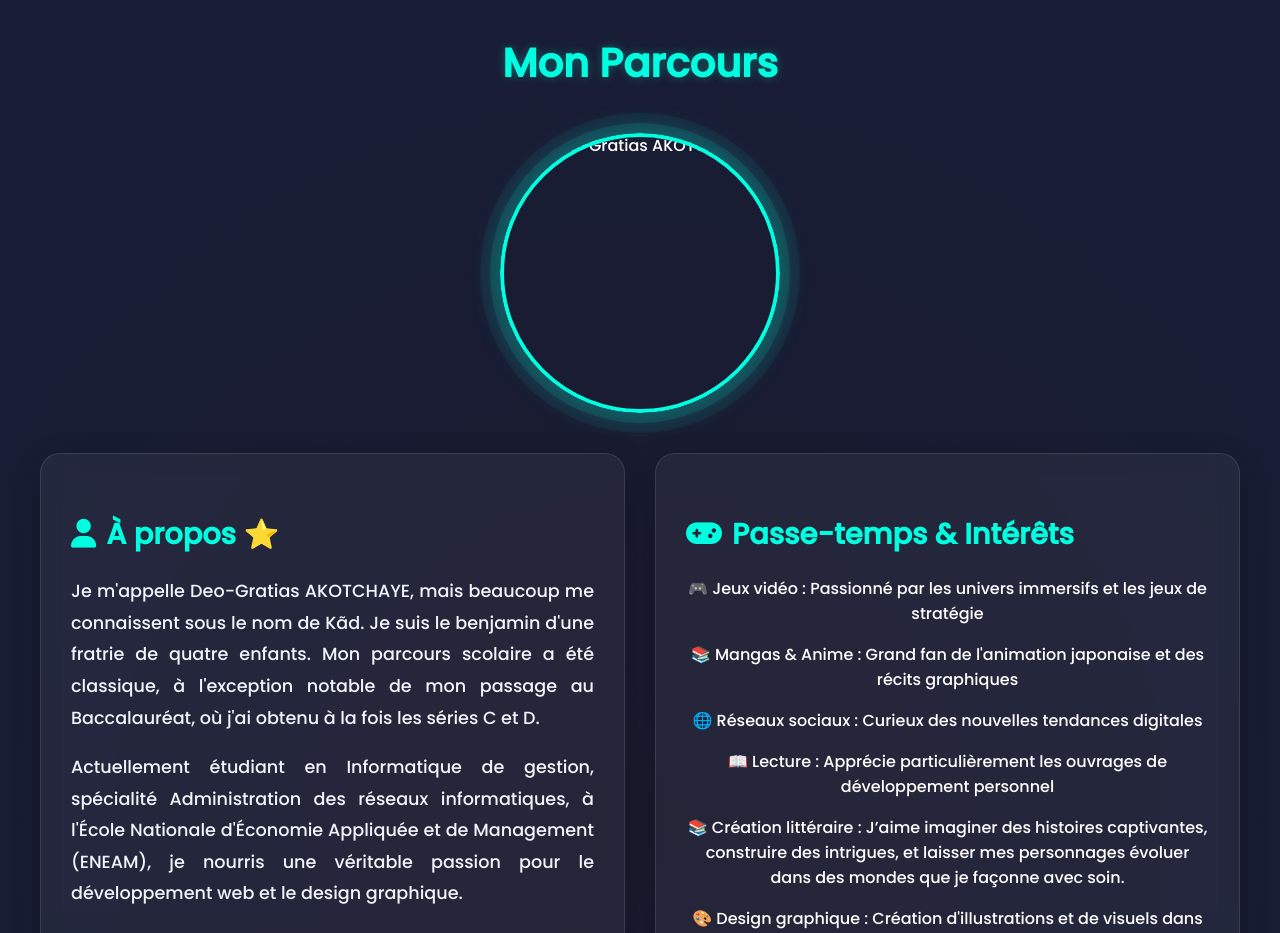
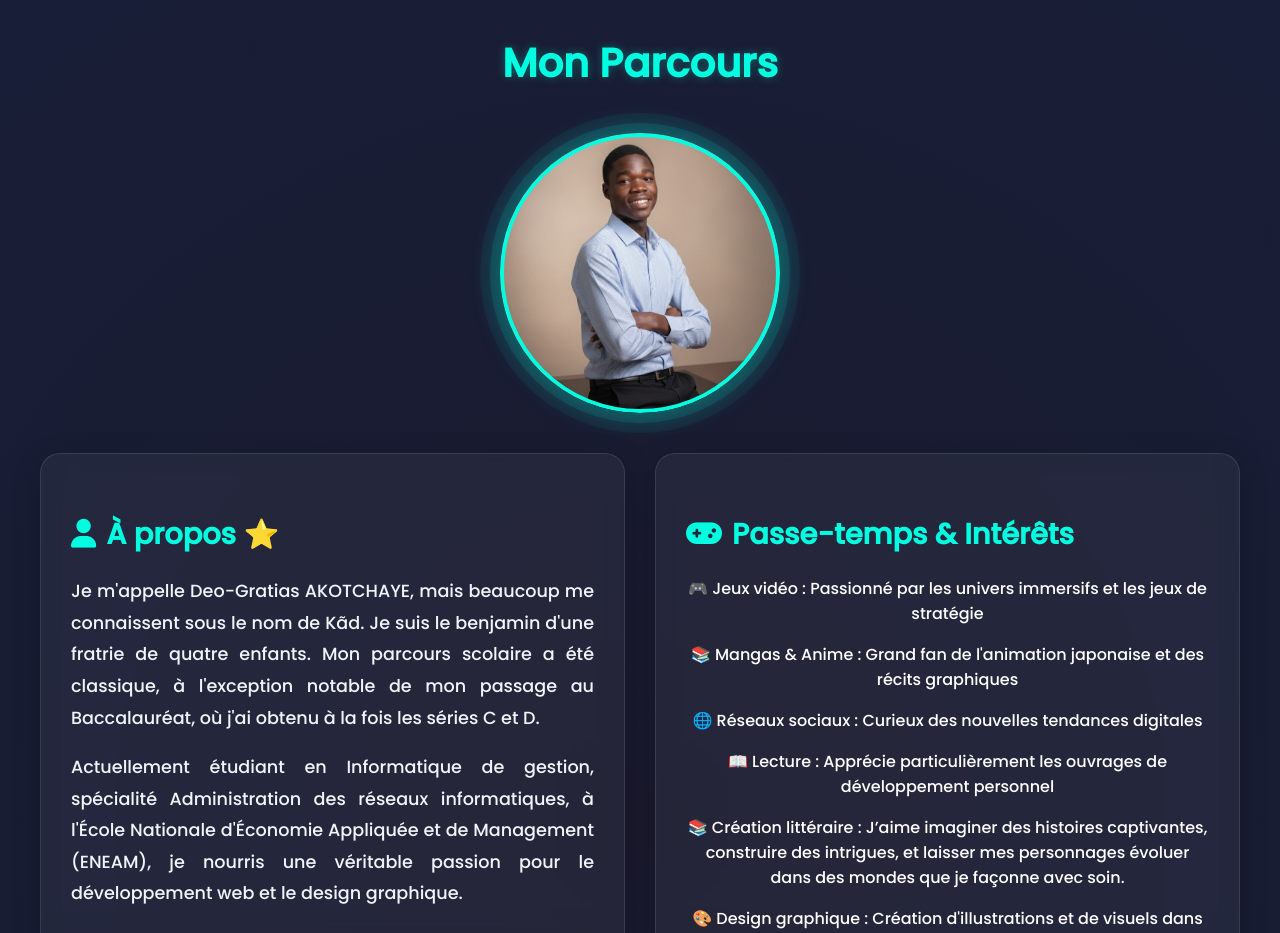
Before and after one commit to Deo-GratiasAKOTCHAYE/portfolio-, a plain HTML site: page index.html in a window 1280 px wide. Shown: the part 960-1893 px from the top of the page. Drawn offline with nearby package versions, Linux system fonts and the light colour scheme.

Commit message:
Fix image source for Kadoukpe1 in index.html

```diff
--- a/index.html
+++ b/index.html
@@ -505,7 +505,7 @@
         <h2>Mon Parcours</h2>
 
         <div class="photo-container">
-            <img src="Kadoukpe1" alt="Deo-Gratias AKOTCHAYE" class="kad-image">
+            <img src="Kadoukpe1.jpg" alt="Deo-Gratias AKOTCHAYE" class="kad-image">
             <div class="photo-frame"></div>
         </div>
 
```
